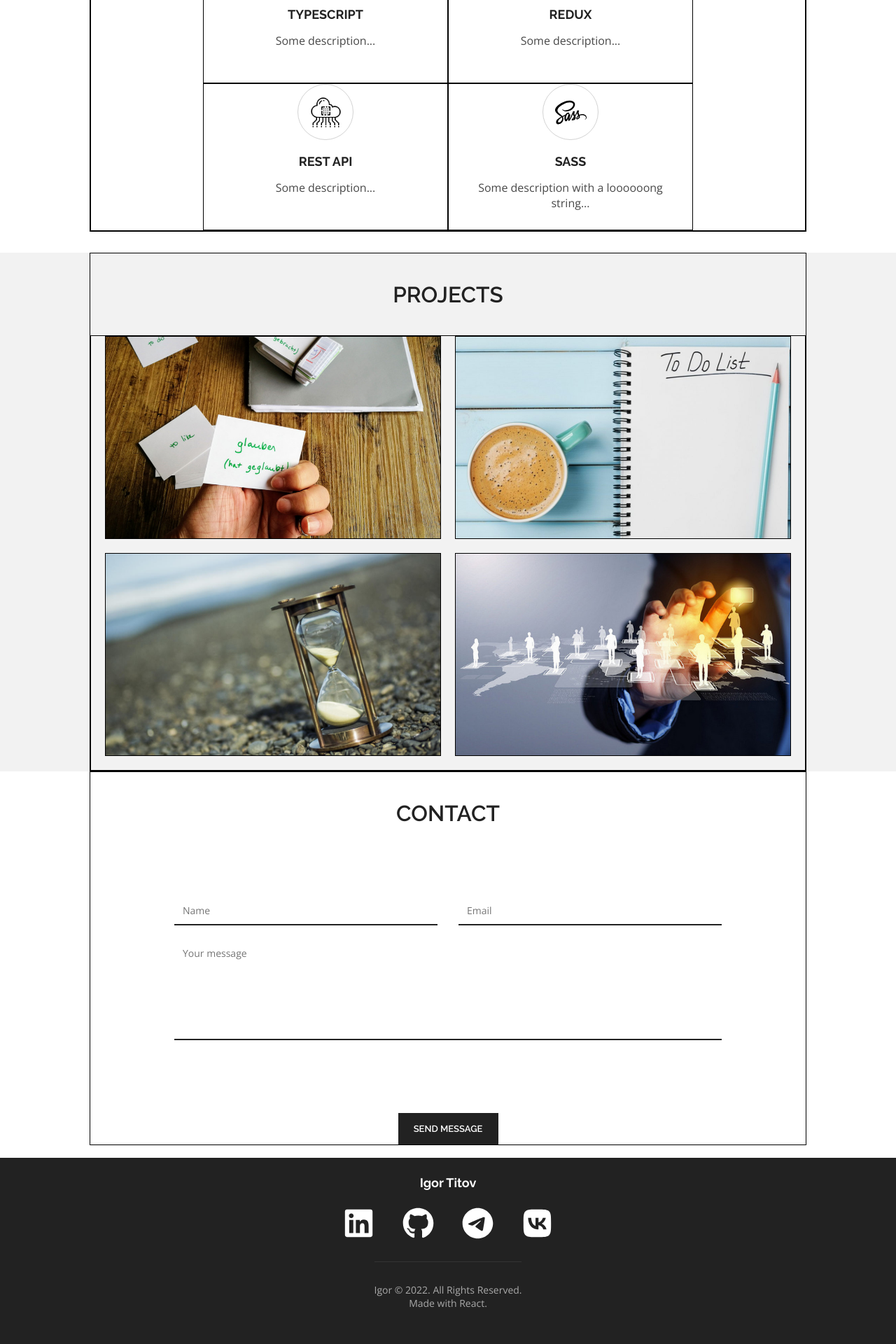
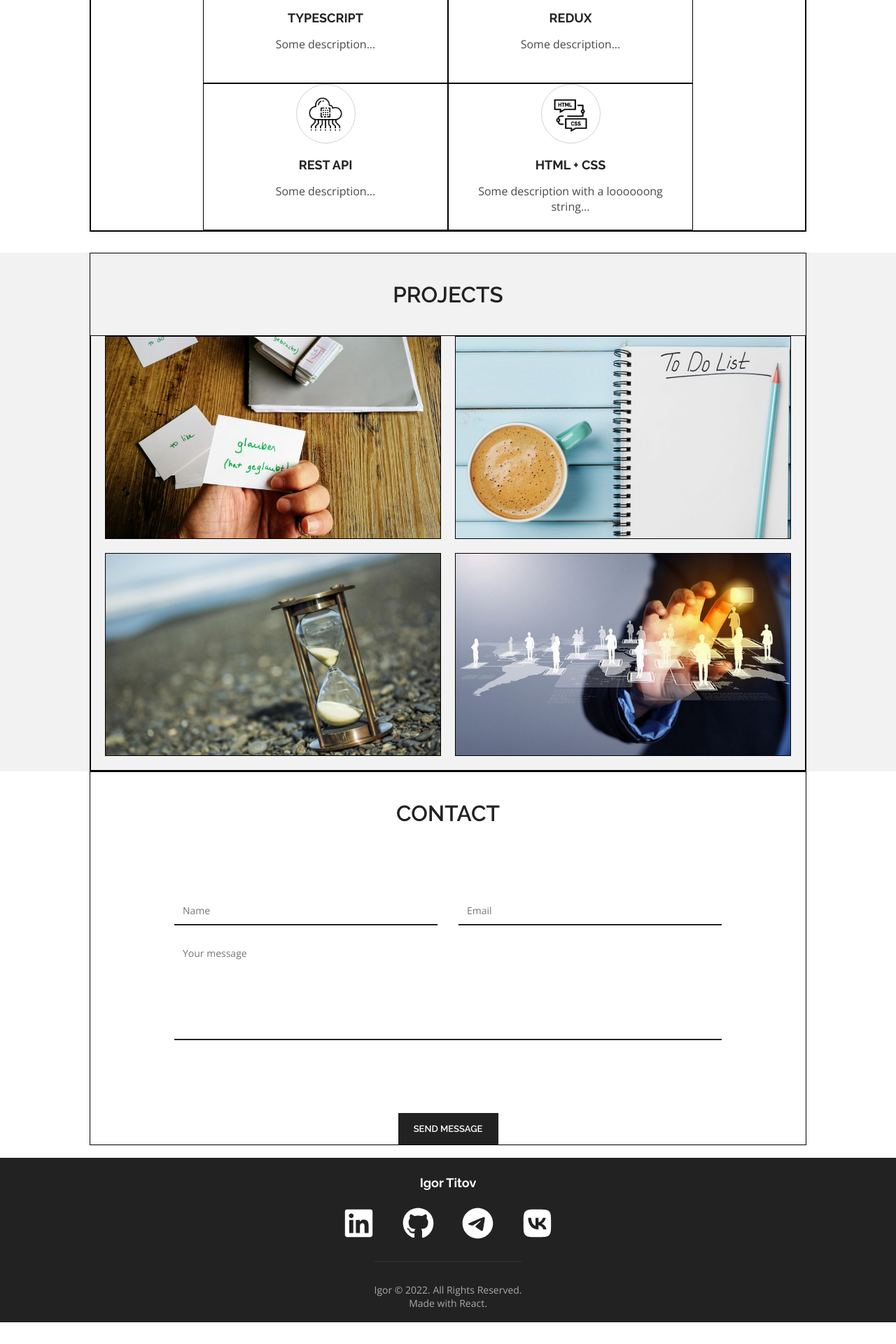
Before and after one commit to Freiii21/portfolio-react, a React (Create React App) app: page / in a window 1280 px wide. Shown: the part 1220-3140 px from the top of the page at 70% size. After the commit the page ends 3109 px from the top, so only its background shows below. Built offline with nearby package versions, Linux system fonts and the light colour scheme.

Commit message:
#42 design improvements_25

```diff
--- a/src/e1-main/header/nav/Nav.module.scss
+++ b/src/e1-main/header/nav/Nav.module.scss
@@ -25,11 +25,20 @@
   color: $textColor;
   height: 22px;
 }
-
 .scrolled {
   color: $textSeconsdColor;
+  background-color: white;
+  opacity: 1;
+  left: 0;
+  width: 100%;
+  padding-left: 10%;
+  div {
+    color: $textSeconsdColor;
+  }
+  .icon {
+    color: $textSeconsdColor;
+  }
 }
-
 @media screen and (max-width: 777px) {
   .nav {
     left: 10%;
@@ -50,9 +59,12 @@
     display: block;
   }
 }
-
 .mobileClass {
   height: 30%;
   opacity: 0.9;
   transition: all 0.3s ease-in-out;
+  justify-content: flex-start;
+    div {
+      margin-bottom: 32px;
+    }
 }
--- a/src/e2-skills/Skills.tsx
+++ b/src/e2-skills/Skills.tsx
@@ -11,6 +11,7 @@ import tsIcon from './../assets/icons/ts.svg'
 import jsIcon from './../assets/icons/js.svg'
 import apiIcon from './../assets/icons/api.png'
 import cssIcon from './../assets/icons/css.png'
+import html_css from './../assets/icons/html_css.png'
 
 type SkillPropsType = {
     skillsRef: MutableRefObject<null | HTMLDivElement>
@@ -29,8 +30,9 @@ export const Skills = (props: SkillPropsType) => {
         {icon: tsIcon, title: 'TypeScript', description: 'Some description...'},
         {icon: reduxIcon, title: 'Redux', description: 'Some description...'},
         {icon: apiIcon, title: 'REST API', description: 'Some description...'},
+        {icon: html_css, title:'HTML + CSS', description:'Some description with a loooooong string...'},
         // {icon: cssIcon, title:'CSS', description:'Some description with a loooooong string...'},
-        {icon: faSass, title: 'SASS', description: 'Some description with a loooooong string...'},
+        // {icon: faSass, title: 'SASS', description: 'Some description with a loooooong string...'},
     ];
 
     const mySkillsMap = mySkills.map(skill => <Skill icon={skill.icon}
--- a/src/e2-skills/skill/Skill.module.scss
+++ b/src/e2-skills/skill/Skill.module.scss
@@ -11,8 +11,8 @@
     text-align: center;
     padding: 0 15px;
     .iconField {
-        width: 80px;
-        height: 80px;
+        width: 85px;
+        height: 85px;
         margin: 0 0 20px;
         border: 1px solid lightgray;
         border-radius: 100%;
@@ -20,8 +20,8 @@
         justify-content: center;
         align-items: center;
         .icon {
-            width: 45px;
-            height: 45px;
+            width: 50px;
+            height: 50px;
         }
     }
     .title {
--- a/src/e5-footer/Footer.module.scss
+++ b/src/e5-footer/Footer.module.scss
@@ -28,7 +28,7 @@
         max-width: 700px;
         text-align: center;
         padding-top: 30px;
-        padding-bottom: 60px;
+        padding-bottom: 18px;
         margin-top: 30px;
         border-top: 1px solid #343434;
         @include text(OpenSans-Regular, sans-serif, 14px);
```
Also changed, not shown: src/assets/icons/html_css.png (added).
